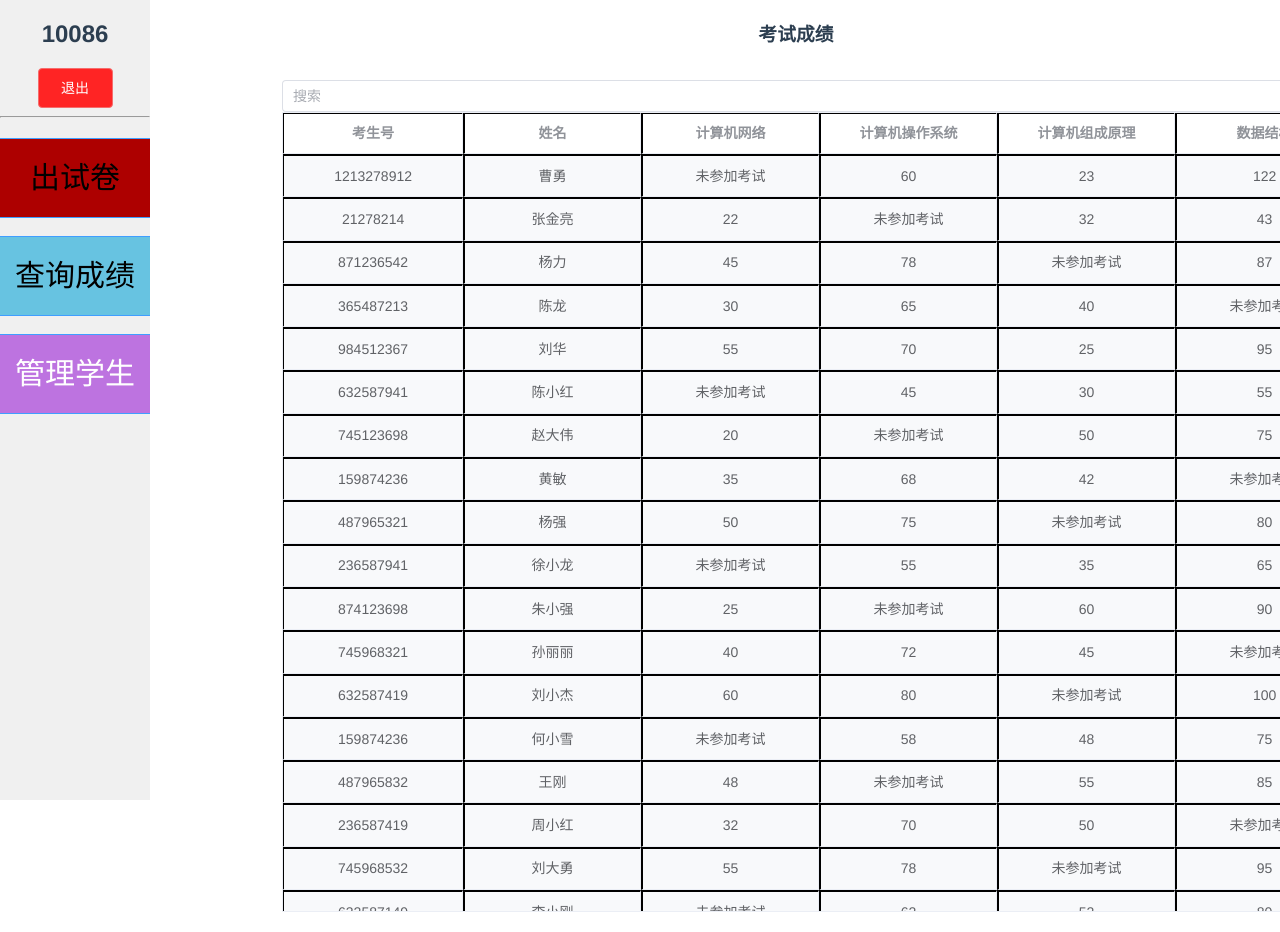
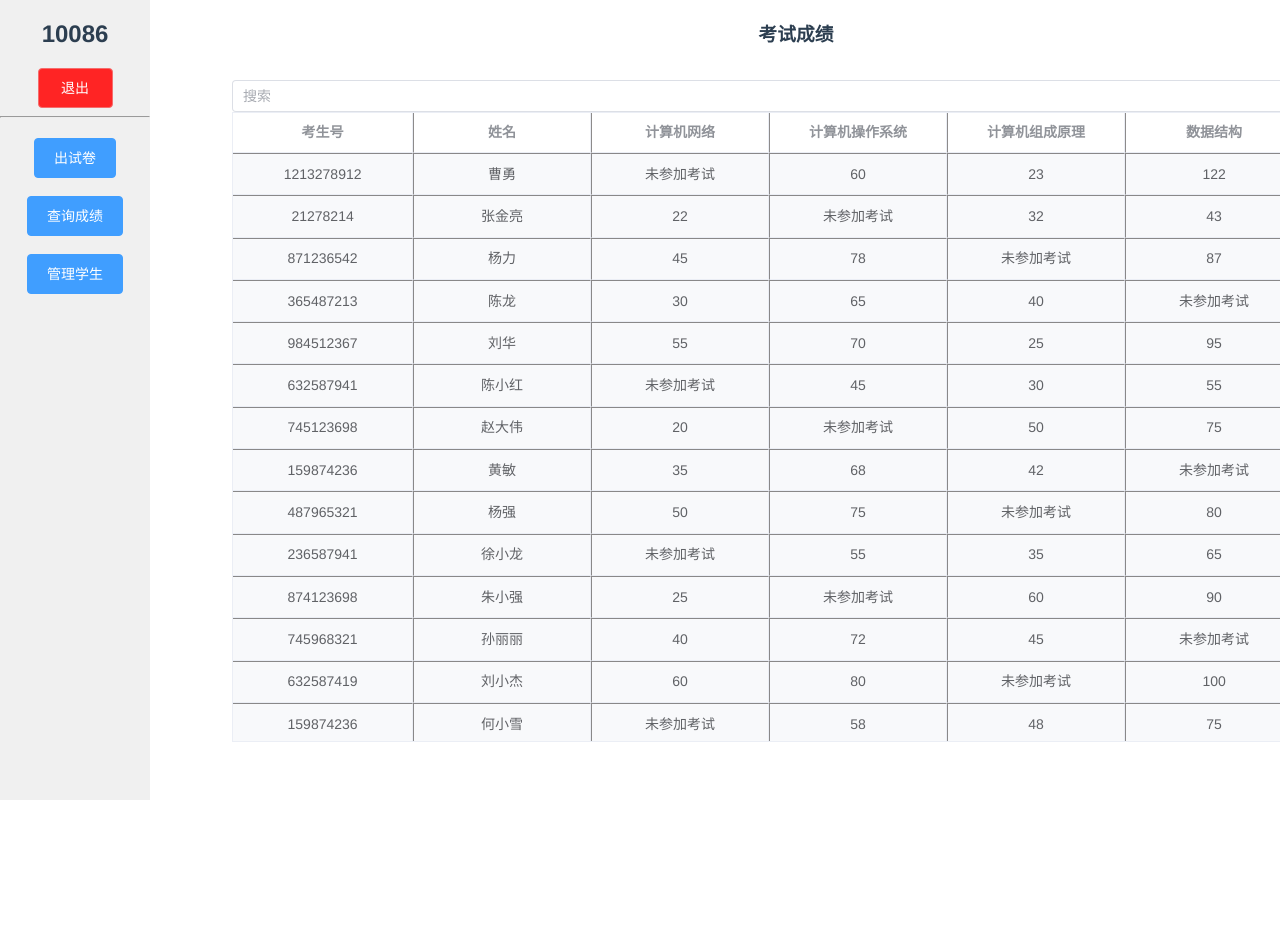
Before and after one commit to yuuki2022/myweb, a Vue app in the folder myvue/: page /gradelookup in a window 1280 px wide. Shown: the top 932 px of the page. After the commit the page ends 800 px from the top, so only its background shows below. Built offline with nearby package versions, Linux system fonts and the light colour scheme.

Commit message:
屎山+1

```diff
--- a/myvue/src/components/GradeLookup.vue
+++ b/myvue/src/components/GradeLookup.vue
@@ -23,7 +23,7 @@
             <el-main>
                 <div class="score">
                     <el-input v-model="searchText" placeholder="搜索" @input="handleSearch"></el-input>
-                    <el-table :data="filteredData" height="800" border=true>
+                    <el-table :data="filteredData" width="85%" height="630" border=true>
                         <!-- 表格列 -->
                         <el-table-column prop="id" label="考生号" class="id"></el-table-column>
                         <el-table-column prop="name" label="姓名 "></el-table-column>
@@ -1229,7 +1229,7 @@ interface User {
     margin-left: 5%;
 }
 
-#createPaper {
+/* #createPaper {
     width: 150%;
     height: 80px;
     background-color: #AD0000;
@@ -1252,7 +1252,7 @@ interface User {
     background-color: #67C3E1;
     color: #000000;
     font-size: 30px;
-}
+} */
 
 #quit {
     width: 50%;
@@ -1289,7 +1289,7 @@ interface User {
 
 .el-main {
     width: 90%;
-    margin-left: 150px;
+    margin-left: 100px;
     border-collapse: collapse;
 }
 
@@ -1349,7 +1349,7 @@ interface User {
 
 .el-table th {
     padding: 10px;
-    border: 2px solid black;
+    border: 1px solid #0c090977;
     text-align: center;
     background-color: #D9D9D9;
     width: 176px;
@@ -1363,7 +1363,7 @@ interface User {
 
 .el-table td {
     padding: 10px;
-    border: 2px solid black;
+    border: 1px solid #0c090977;
     text-align: center;
     background-color: #F8F9FB;
     width: 176px;
@@ -1401,6 +1401,7 @@ interface User {
 }
 
 .el-table-column {
-    width: 100px;
+    width: 90px;
+
 }
 </style>
```
